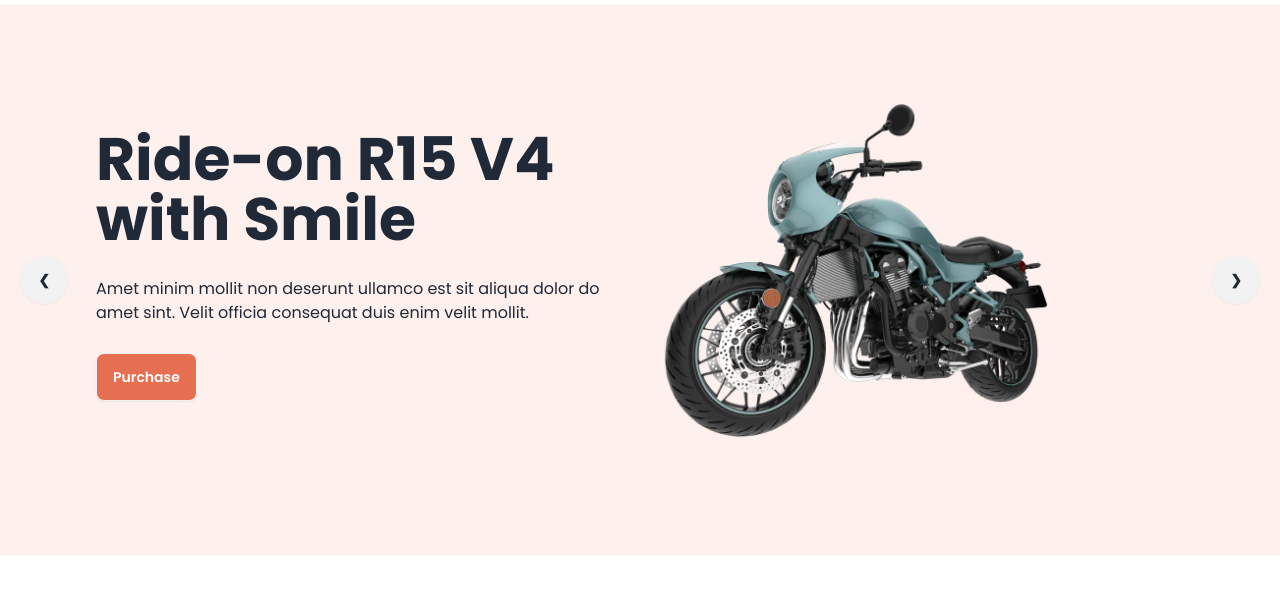
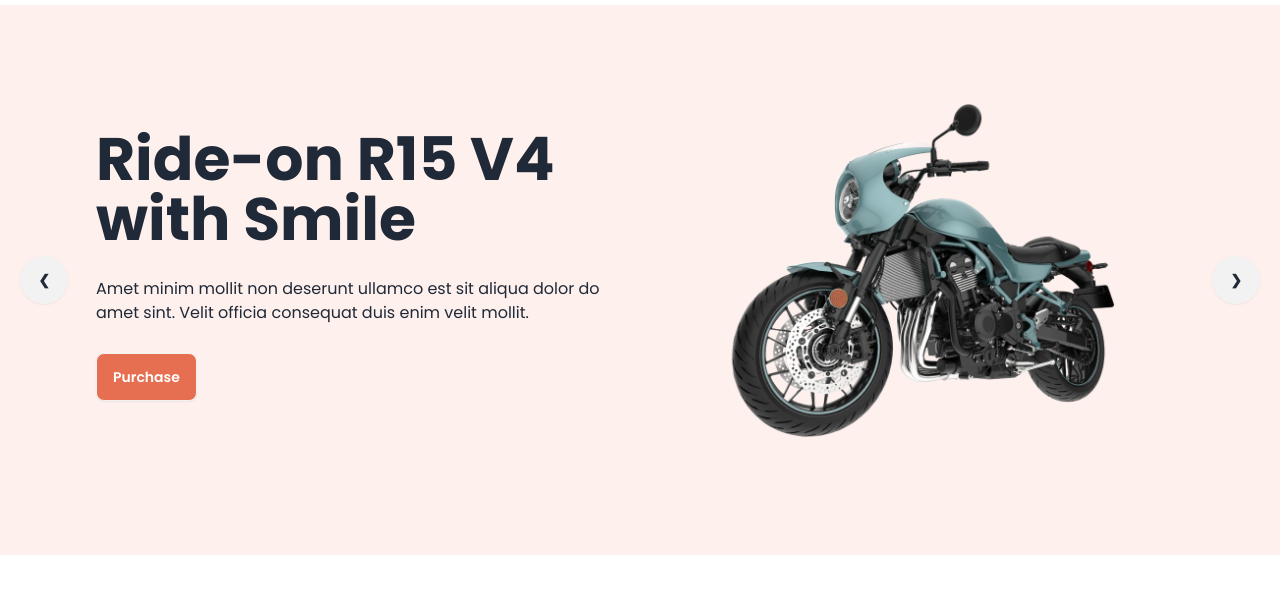
Before and after one commit to NAHID-BISWAS-ZIHAD/biker-zone-website, a plain HTML site: page index.html in a window 1280 px wide. Shown: the part 63-656 px from the top of the page. Drawn offline with nearby package versions, Linux system fonts and the light colour scheme.

Commit message:
Alhamdulillah

```diff
--- a/index.html
+++ b/index.html
@@ -84,7 +84,7 @@
                             <button class="btn bg-biker-primary text-white">Purchase</button>
                     </div>
                     <div class="flex-1">
-                        <img src="images/slider/bike1.png" class="lg:w-3/4" />
+                        <img src="images/slider/bike1.png" class="lg:w-3/4 mx-auto" />
                     </div>
                 </div>
                 <div class="absolute flex justify-between transform -translate-y-1/2 left-5 right-5 top-1/2">
```
